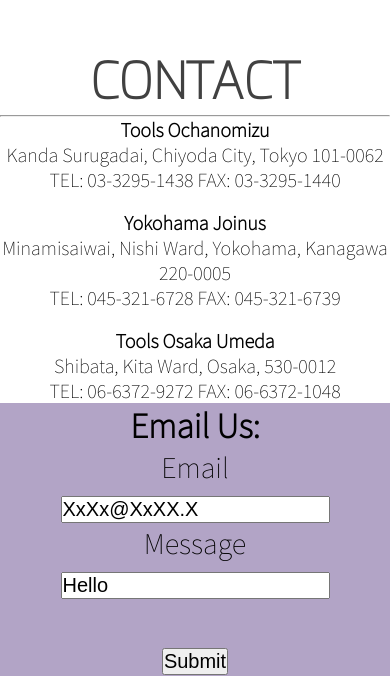
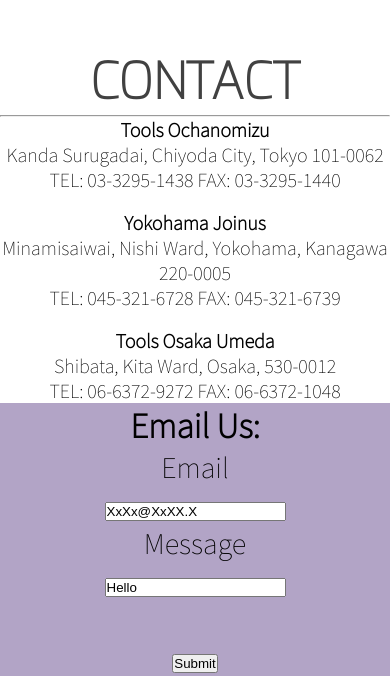
Before and after one commit to Simon-Nebula/Project1, a plain HTML site: page index.html in a window 390 px wide. Shown: the part 4010-4686 px from the top of the page. Drawn offline with Linux system fonts and the light colour scheme.

Commit message:
Update Project1.css

```diff
--- a/Project1.css
+++ b/Project1.css
@@ -132,8 +132,8 @@ h2 {
 	font-family: 'Exo', sans-serif;
 	font-size: 20px;
 }
-	input {
-		font-size: 20px;
+	.purple {
+
 	}
 	.art2 {
 	text-align: left;
```
